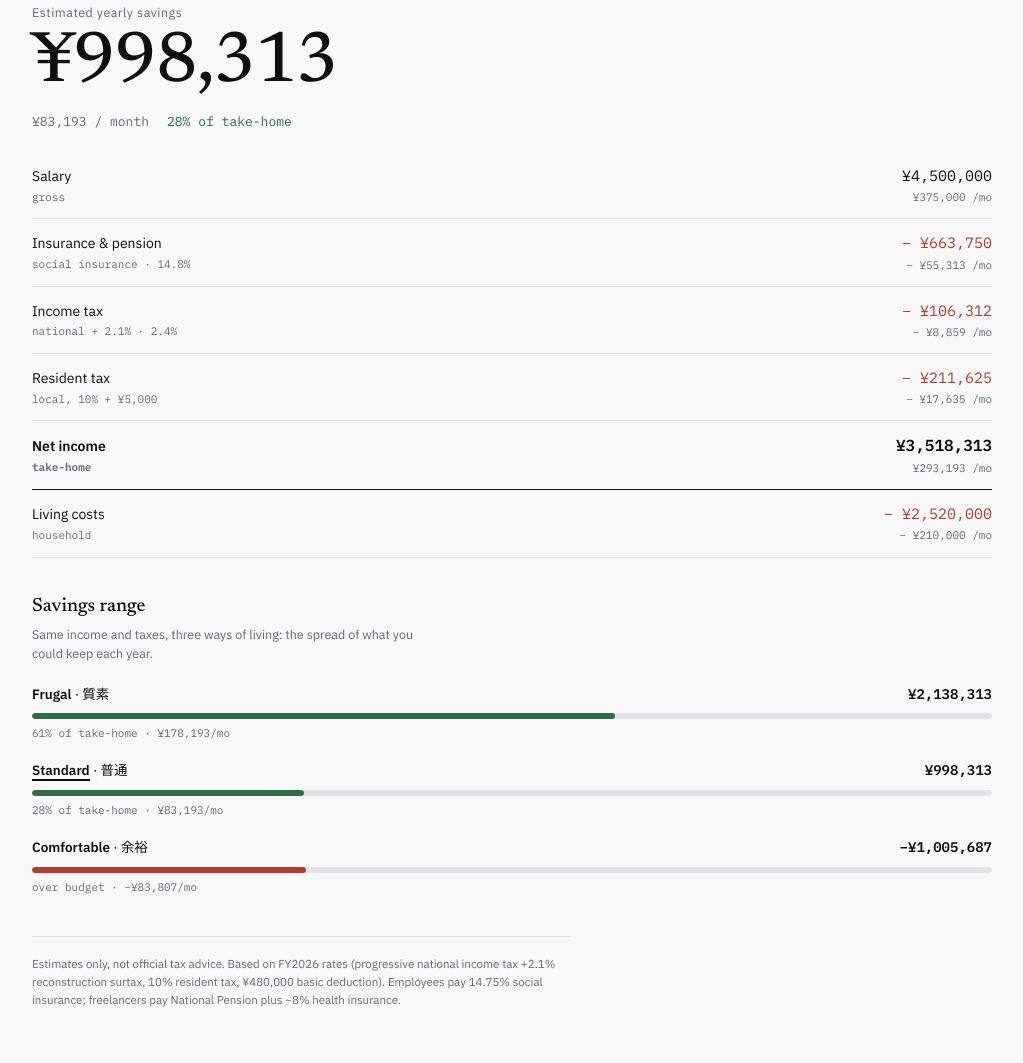
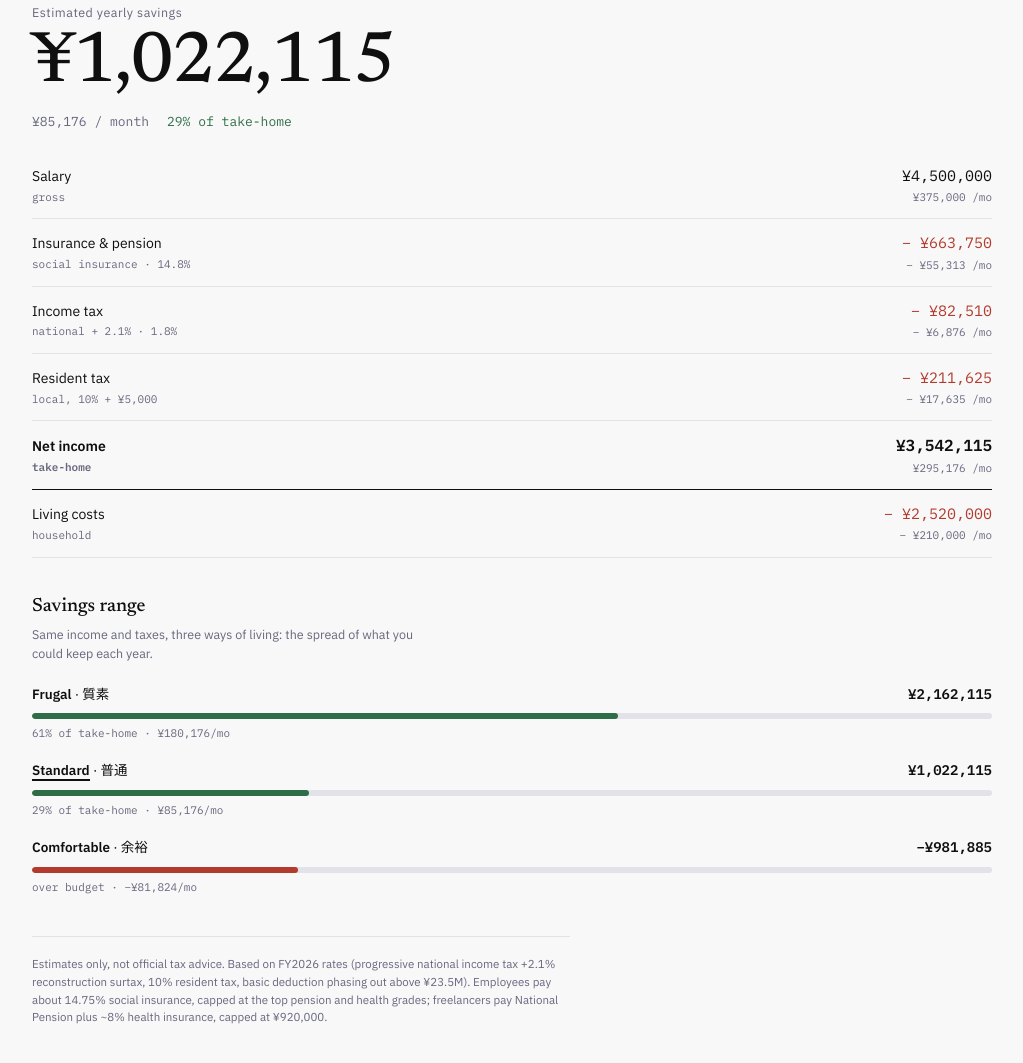
Before and after one commit to aaoa-dev/JPC, a plain HTML site: page index.html in a window 1280 px wide. Shown: the part 769-1832 px from the top of the page, without its empty margins (128-1151 px from the left). Drawn offline with Linux system fonts and the light colour scheme.

Commit message:
Cap social insurance and phase out basic deduction in tax model
- Split employee social insurance into pension, health and employment
  insurance, capping pension and health at their top monthly grades
- Cap freelancer NHI at the annual maximum
- Phase out the basic deduction above ¥23.5M (national) / ¥24M (resident)
- Apply the 2025 reform's basic deduction tiers and ¥650k employment
  deduction floor

```diff
--- a/index.html
+++ b/index.html
@@ -219,8 +219,9 @@
 
   <footer class="foot">
     Estimates only, not official tax advice. Based on FY2026 rates (progressive national income tax +2.1%
-    reconstruction surtax, 10% resident tax, ¥480,000 basic deduction). Employees pay 14.75% social insurance;
-    freelancers pay National Pension plus ~8% health insurance.
+    reconstruction surtax, 10% resident tax, basic deduction phasing out above ¥23.5M). Employees pay about 14.75%
+    social insurance, capped at the top pension and health grades; freelancers pay National Pension plus ~8% health
+    insurance, capped at ¥920,000.
   </footer>
 
 </main>
--- a/script.js
+++ b/script.js
@@ -6,9 +6,9 @@ window.JPC=(function(){
   function $(id){return document.getElementById(id);}
 
   /* ---- FY2026 forward tax model, shared by both calculators ---- */
+  /* 2025 reform: ¥650,000 floor (was ¥550,000 up to ¥1,625,000) */
   function employmentDeduction(s){
-    if(s<=1625000)return 550000;
-    if(s<=1800000)return s*0.40-100000;
+    if(s<=1900000)return 650000;
     if(s<=3600000)return s*0.30+80000;
     if(s<=6600000)return s*0.20+440000;
     if(s<=8500000)return s*0.10+1100000;
@@ -21,17 +21,41 @@ window.JPC=(function(){
     for(var i=0;i<b.length;i++){if(base<=b[i][0])return base*b[i][1]-b[i][2];}
     return 0;
   }
+  /* Basic deduction by total income. National: 2025 reform, with the
+     ¥880k/¥680k/¥630k middle tiers that apply to 2025-2026 only.
+     Both phase out to zero above ¥25M. */
+  function basicDeductionNational(inc){
+    var b=[[1320000,950000],[3360000,880000],[4890000,680000],[6550000,630000],
+           [23500000,580000],[24000000,480000],[24500000,320000],[25000000,160000]];
+    for(var i=0;i<b.length;i++){if(inc<=b[i][0])return b[i][1];}
+    return 0;
+  }
+  function basicDeductionResident(inc){
+    if(inc<=24000000)return 430000;
+    if(inc<=24500000)return 290000;
+    if(inc<=25000000)return 150000;
+    return 0;
+  }
+  /* Employee premiums stop at the top standard monthly remuneration grade:
+     pension ¥650,000/mo, health ¥1,390,000/mo. Employment insurance is uncapped. */
+  function employeeSocial(sal){
+    var mo=sal/12;
+    var pension=Math.min(mo,650000)*0.0915*12;
+    var health=Math.min(mo,1390000)*0.05*12;
+    return pension+health+sal*0.006;
+  }
   function computeTax(sal,worker,firstYear,blueReturn){
     var isEmp=worker==="employee";
     var deduction=isEmp?employmentDeduction(sal):(blueReturn?650000:0);
     var taxable=Math.max(0,sal-deduction);
     var social;
-    if(isEmp){social=sal*0.1475;}
-    else{social=(firstYear?50000:sal*0.08)+215040;}
-    var incBase=Math.max(0,taxable-480000-social);
+    if(isEmp){social=employeeSocial(sal);}
+    /* NHI is capped per household; ¥920,000 = medical + elderly-support maximums */
+    else{social=(firstYear?50000:Math.min(sal*0.08,920000))+215040;}
+    var incBase=Math.max(0,taxable-basicDeductionNational(taxable)-social);
     var incomeTax=Math.max(0,progressiveTax(incBase))*1.021;
     var resident=0;
-    if(!firstYear){resident=Math.max(0,taxable-430000-social)*0.10+5000;}
+    if(!firstYear){resident=Math.max(0,taxable-basicDeductionResident(taxable)-social)*0.10+5000;}
     var net=sal-social-incomeTax-resident;
     return {sal:sal,social:social,incomeTax:incomeTax,resident:resident,net:net,
       socialPct:sal>0?social/sal*100:0,incPct:sal>0?incomeTax/sal*100:0,resPct:sal>0?resident/sal*100:0};
```
